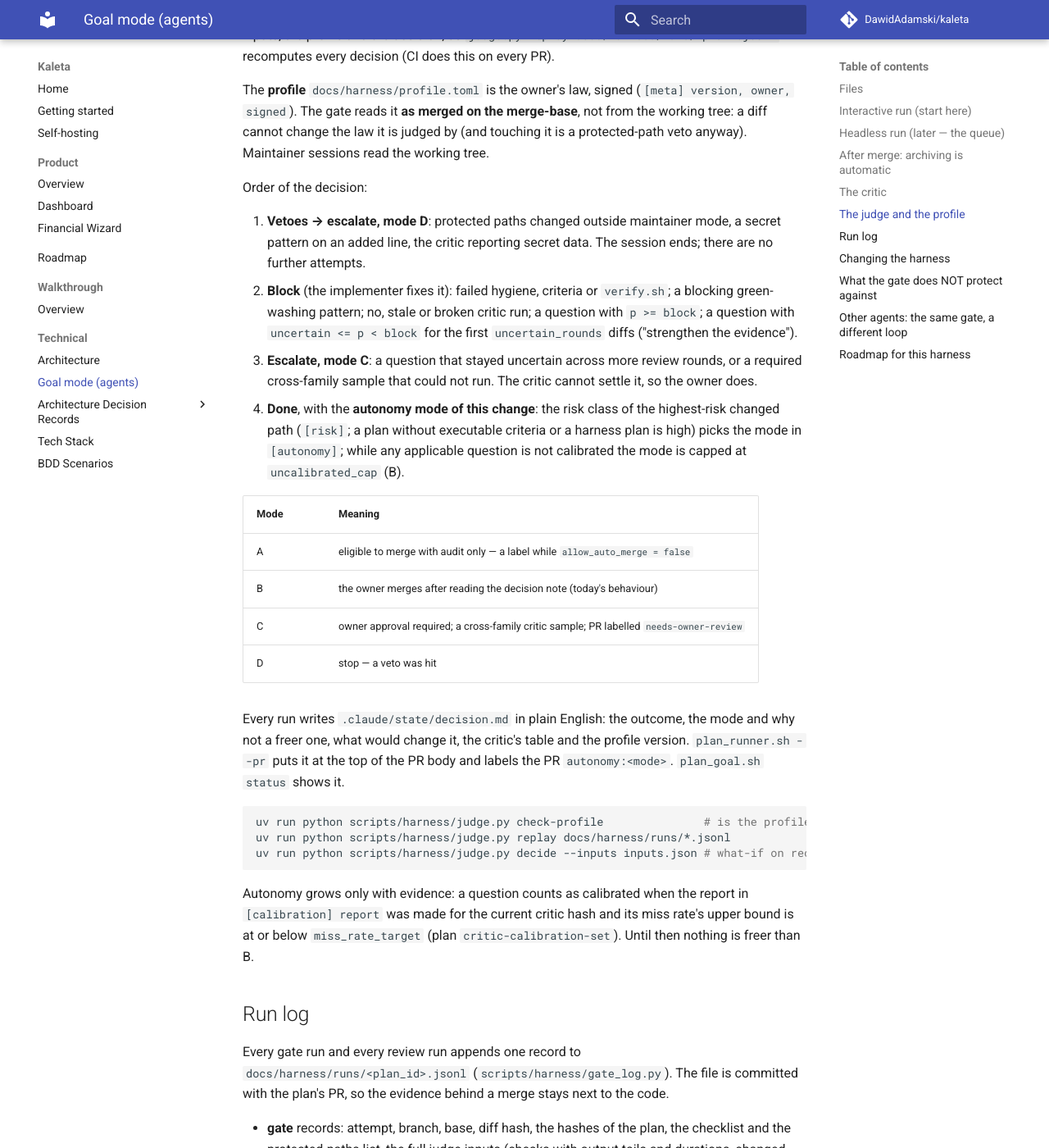
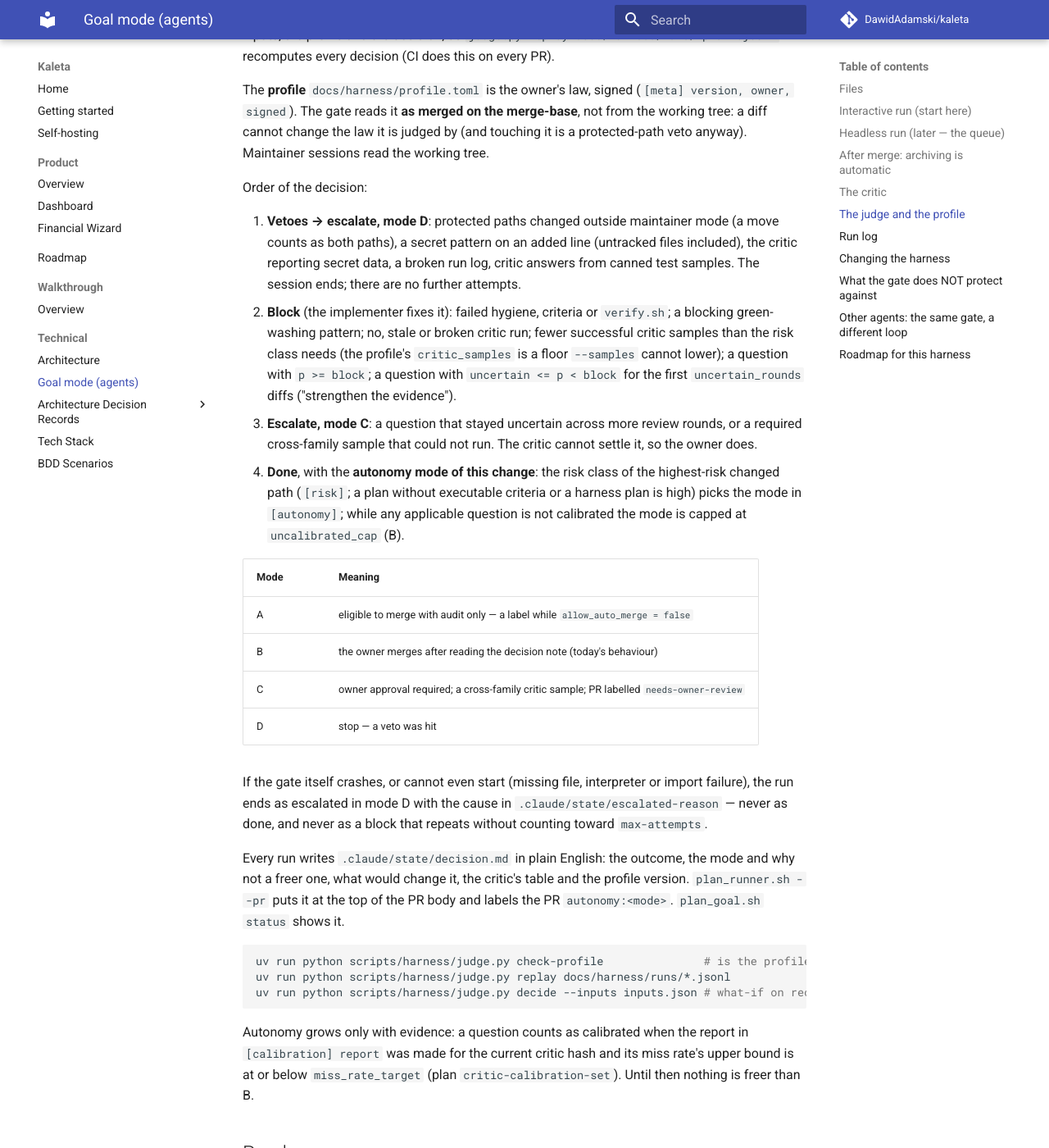
Before and after one commit to DawidAdamski/kaleta, an MkDocs documentation site: the page built from docs/goal-mode.md, in a window 1280 px wide and 1400 px high, scrolled down 4530 px. Shown: the whole window at 82% size. Built offline with MkDocs 1.6.1 and Material for MkDocs 9.7.7, drawn with Linux system fonts in a browser that asks for light colours; comment, search, counter and statistics services are not loaded.

Commit message:
docs(harness): describe the ultrareview fixes in goal-mode and the judge plan
Co-Authored-By: Claude Opus 5.5 <noreply@anthropic.com>
Claude-Session: https://claude.ai/code/session_01HNZ6pWP8es7KEdL33TojVD

```diff
--- a/docs/goal-mode.md
+++ b/docs/goal-mode.md
@@ -200,11 +200,15 @@ sessions read the working tree.
 Order of the decision:
 
 1. **Vetoes → escalate, mode D**: protected paths changed outside maintainer
-   mode, a secret pattern on an added line, the critic reporting secret data.
-   The session ends; there are no further attempts.
+   mode (a move counts as both paths), a secret pattern on an added line
+   (untracked files included), the critic reporting secret data, a broken
+   run log, critic answers from canned test samples. The session ends;
+   there are no further attempts.
 2. **Block** (the implementer fixes it): failed hygiene, criteria or
    `verify.sh`; a blocking green-washing pattern; no, stale or broken critic
-   run; a question with `p >= block`; a question with
+   run; fewer successful critic samples than the risk class needs (the
+   profile's `critic_samples` is a floor `--samples` cannot lower); a
+   question with `p >= block`; a question with
    `uncertain <= p < block` for the first `uncertain_rounds` diffs
    ("strengthen the evidence").
 3. **Escalate, mode C**: a question that stayed uncertain across more review
@@ -222,6 +226,11 @@ Order of the decision:
 | B | the owner merges after reading the decision note (today's behaviour) |
 | C | owner approval required; a cross-family critic sample; PR labelled `needs-owner-review` |
 | D | stop — a veto was hit |
+
+If the gate itself crashes, or cannot even start (missing file, interpreter
+or import failure), the run ends as escalated in mode D with the cause in
+`.claude/state/escalated-reason` — never as done, and never as a block that
+repeats without counting toward `max-attempts`.
 
 Every run writes `.claude/state/decision.md` in plain English: the outcome,
 the mode and why not a freer one, what would change it, the critic's table
```
Also changed, not shown: docs/plans/judge-profile-and-autonomy.md (+10 -0 lines).
